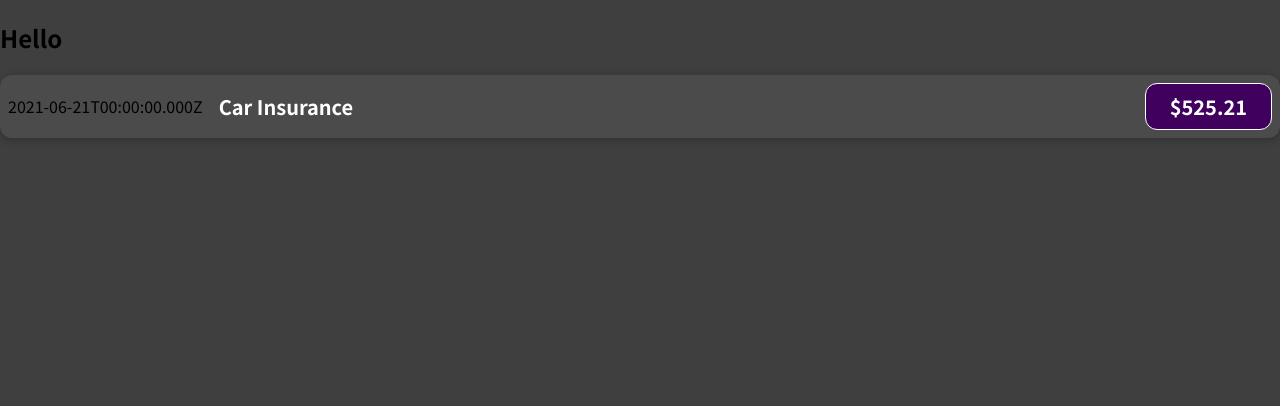
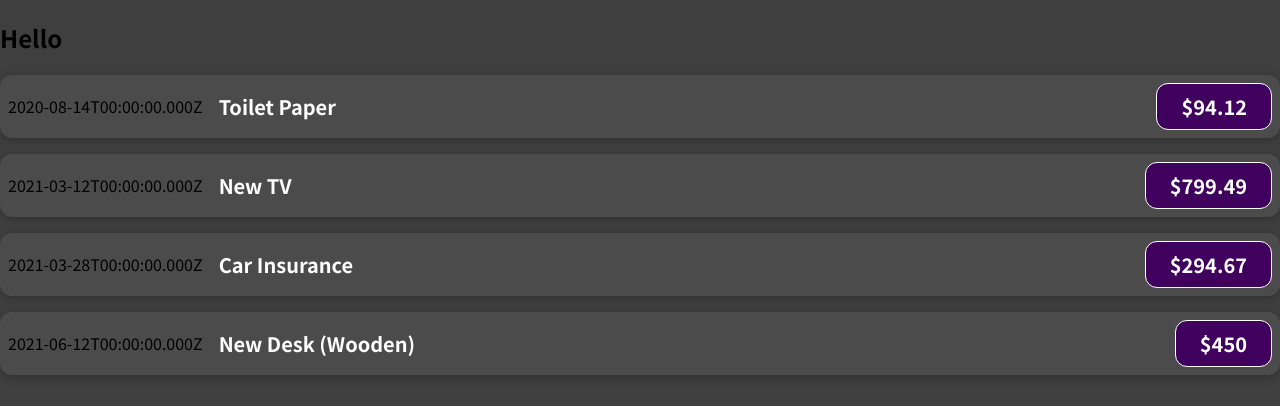
Before and after one commit to pablomaribondo/expense-tracker, a React (Create React App) app: page / in a window 1280 px wide. Shown: the top 406 px of the page. Built offline with nearby package versions, Linux system fonts and the light colour scheme.

Commit message:
passing data via props

```diff
--- a/src/App.tsx
+++ b/src/App.tsx
@@ -3,10 +3,51 @@ import React from "react";
 import ExpenseItem from "./components/ExpenseItem";
 
 const App: React.FC = () => {
+  const expenses = [
+    {
+      id: "e1",
+      title: "Toilet Paper",
+      amount: 94.12,
+      date: new Date(2020, 7, 14),
+    },
+    { id: "e2", title: "New TV", amount: 799.49, date: new Date(2021, 2, 12) },
+    {
+      id: "e3",
+      title: "Car Insurance",
+      amount: 294.67,
+      date: new Date(2021, 2, 28),
+    },
+    {
+      id: "e4",
+      title: "New Desk (Wooden)",
+      amount: 450,
+      date: new Date(2021, 5, 12),
+    },
+  ];
+
   return (
     <div>
       <h2>Hello</h2>
-      <ExpenseItem />
+      <ExpenseItem
+        title={expenses[0].title}
+        amount={expenses[0].amount}
+        date={expenses[0].date}
+      ></ExpenseItem>
+      <ExpenseItem
+        title={expenses[1].title}
+        amount={expenses[1].amount}
+        date={expenses[1].date}
+      ></ExpenseItem>
+      <ExpenseItem
+        title={expenses[2].title}
+        amount={expenses[2].amount}
+        date={expenses[2].date}
+      ></ExpenseItem>
+      <ExpenseItem
+        title={expenses[3].title}
+        amount={expenses[3].amount}
+        date={expenses[3].date}
+      ></ExpenseItem>
     </div>
   );
 };
--- a/src/components/ExpenseItem.tsx
+++ b/src/components/ExpenseItem.tsx
@@ -1,17 +1,19 @@
 import React from "react";
 import "./ExpenseItem.css";
 
-const ExpenseItem: React.FC = () => {
-  const expenseDate = new Date(2021, 5, 21);
-  const expenseTitle = "Car Insurance";
-  const expenseAmount = 525.21;
+type ExpenseItemProps = {
+  date: Date;
+  title: string;
+  amount: number;
+};
 
+const ExpenseItem: React.FC<ExpenseItemProps> = ({ date, title, amount }) => {
   return (
     <div className="expense-item">
-      <div>{expenseDate.toISOString()}</div>
+      <div>{date.toISOString()}</div>
       <div className="expense-item__description">
-        <h2>{expenseTitle}</h2>
-        <div className="expense-item__price">${expenseAmount}</div>
+        <h2>{title}</h2>
+        <div className="expense-item__price">${amount}</div>
       </div>
     </div>
   );
```
